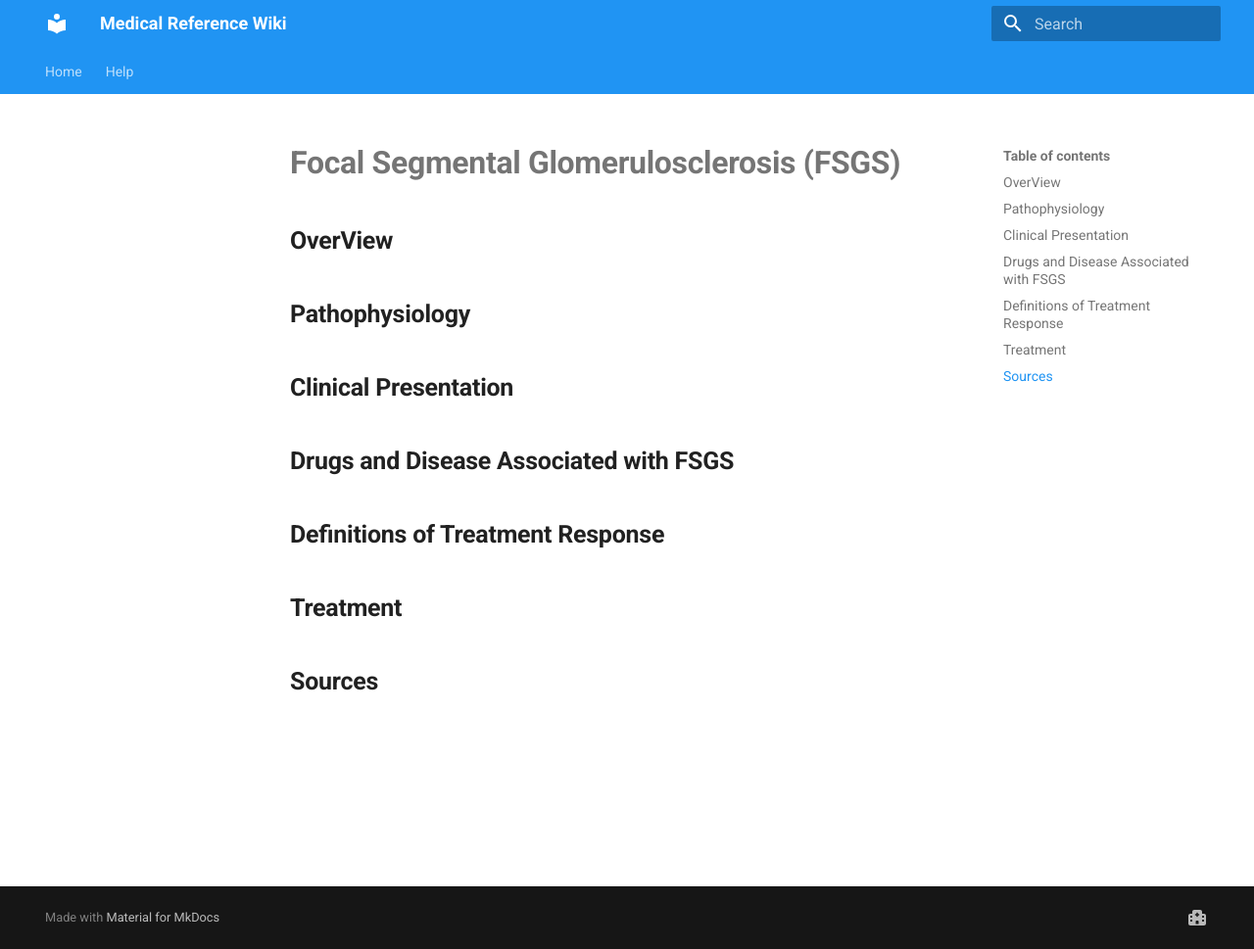
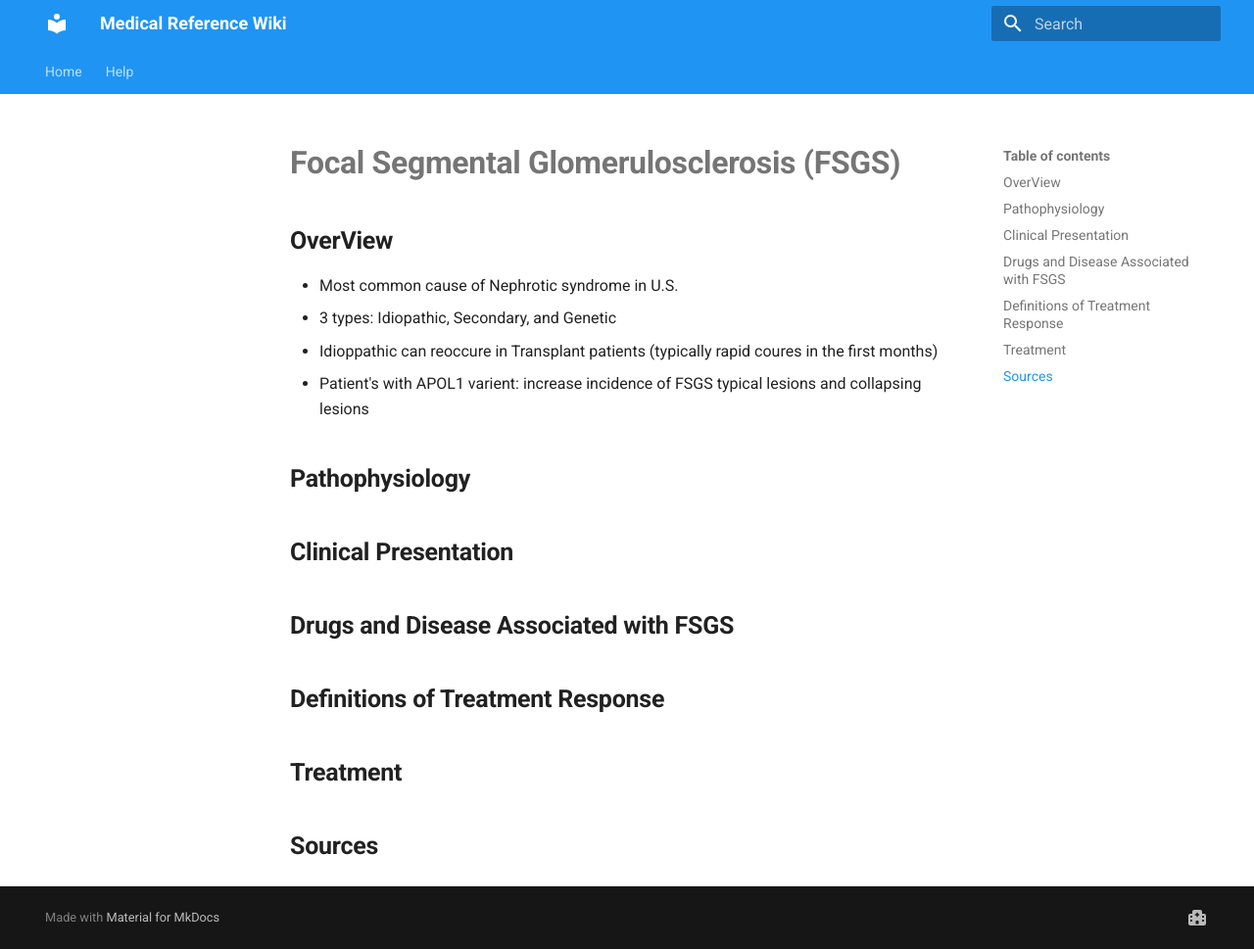
Before and after one commit to TTUNEPH2025/GN, an MkDocs documentation site: the page built from docs/FSGS.md, in a window 1280 px wide and 969 px high. Shown: the whole window at 98% size. Built offline with MkDocs 1.6.1 and Material for MkDocs 9.7.7, drawn with Linux system fonts in a browser that asks for light colours.

Commit message:
Update FSGS.md

```diff
--- a/docs/FSGS.md
+++ b/docs/FSGS.md
@@ -1,6 +1,9 @@
 # **Focal Segmental Glomerulosclerosis (FSGS)**
 ## **OverView**
-
+  * Most common cause of Nephrotic syndrome in U.S.
+  * 3 types: Idiopathic, Secondary, and Genetic
+  * Idioppathic can reoccure in  Transplant patients (typically rapid coures in the first months)
+  * Patient's with APOL1 varient: increase incidence of FSGS typical lesions and collapsing lesions
 ## **Pathophysiology**
 ## **Clinical Presentation**
 ## **Drugs and Disease Associated with FSGS**
```
